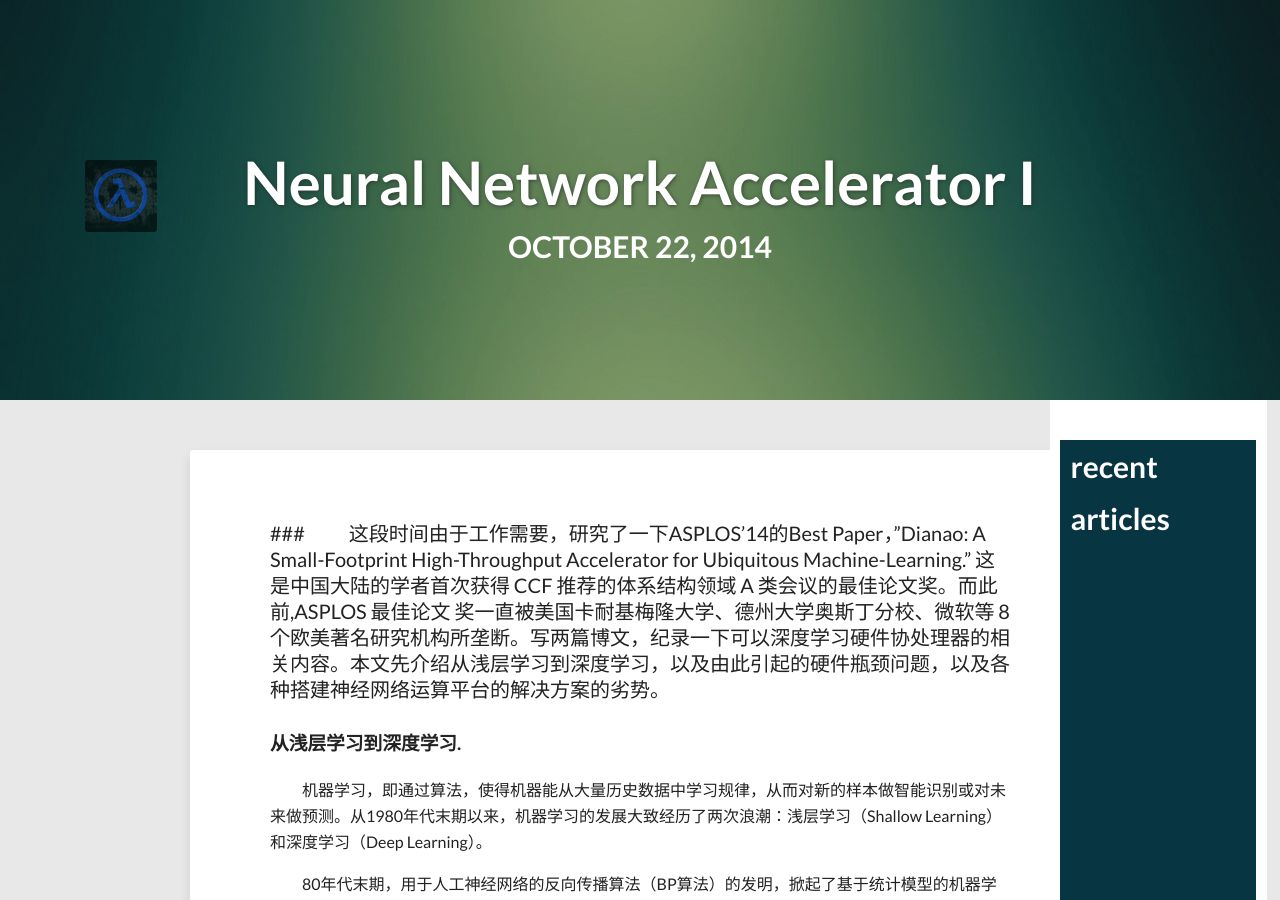
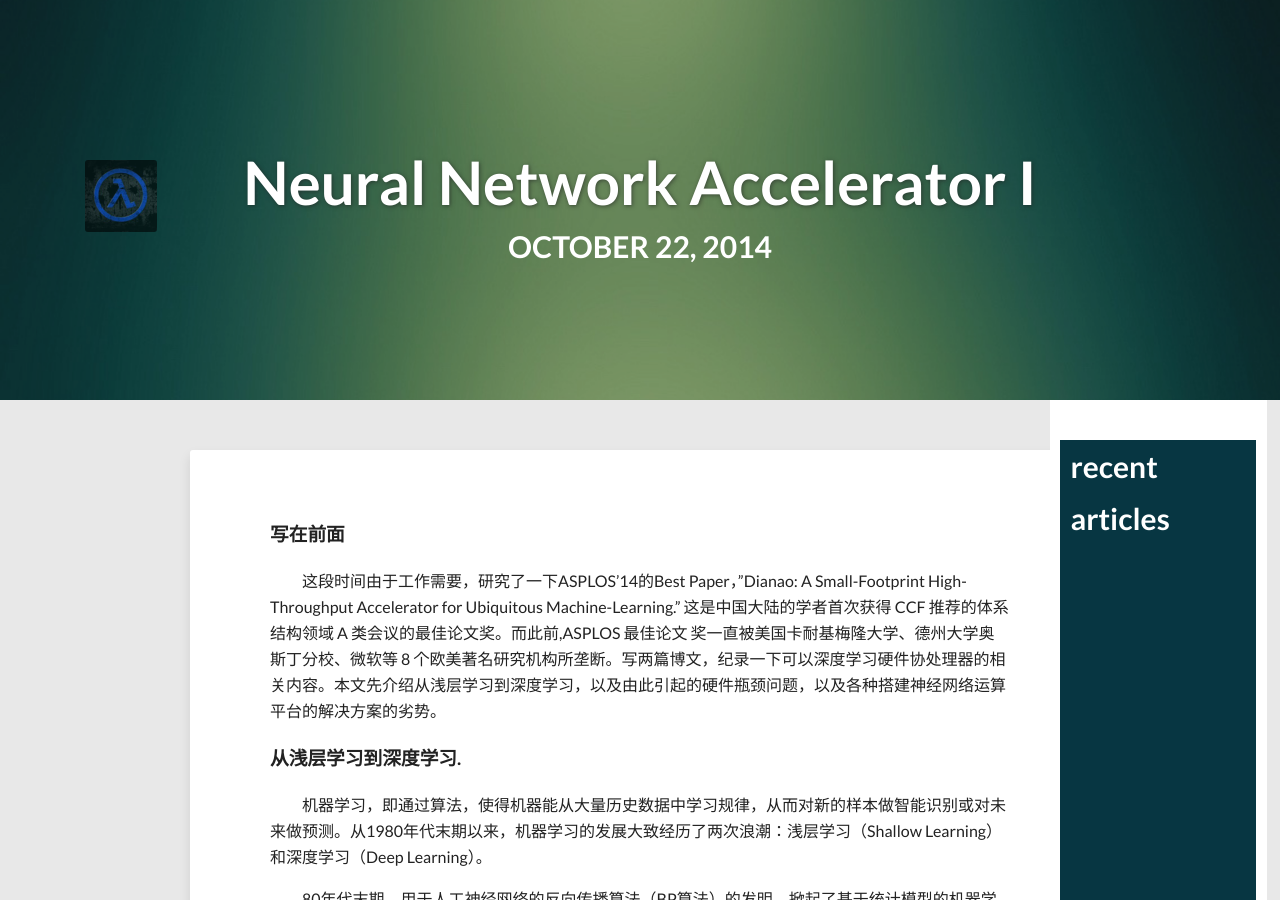
Before and after one commit to pathfinder007/pathfinder007.github.com, a Jekyll site: the page built from _posts/2014-10-22-Neural-Network-Accelerator-I.md, in a window 1280 px wide and 900 px high. Built offline with Jekyll 4.4.1, drawn with Linux system fonts in a browser that asks for light colours; nearby versions of some CDN libraries; comment, search, counter and statistics services are not loaded.

Commit message:
modified.

```diff
--- a/_posts/2014-10-22-Neural-Network-Accelerator-I.md
+++ b/_posts/2014-10-22-Neural-Network-Accelerator-I.md
@@ -11,7 +11,7 @@ comments: true
 share: true
 ---
 
-###
+### 写在前面
 &emsp;&emsp;这段时间由于工作需要，研究了一下ASPLOS'14的Best Paper，"Dianao: A Small-Footprint High-Throughput Accelerator for Ubiquitous Machine-Learning." 这是中国大陆的学者首次获得 CCF 推荐的体系结构领域 A 类会议的最佳论文奖。而此前,ASPLOS 最佳论文 奖一直被美国卡耐基梅隆大学、德州大学奥斯丁分校、微软等 8 个欧美著名研究机构所垄断。写两篇博文，纪录一下可以深度学习硬件协处理器的相关内容。本文先介绍从浅层学习到深度学习，以及由此引起的硬件瓶颈问题，以及各种搭建神经网络运算平台的解决方案的劣势。
 
 ### 从浅层学习到深度学习.
```
